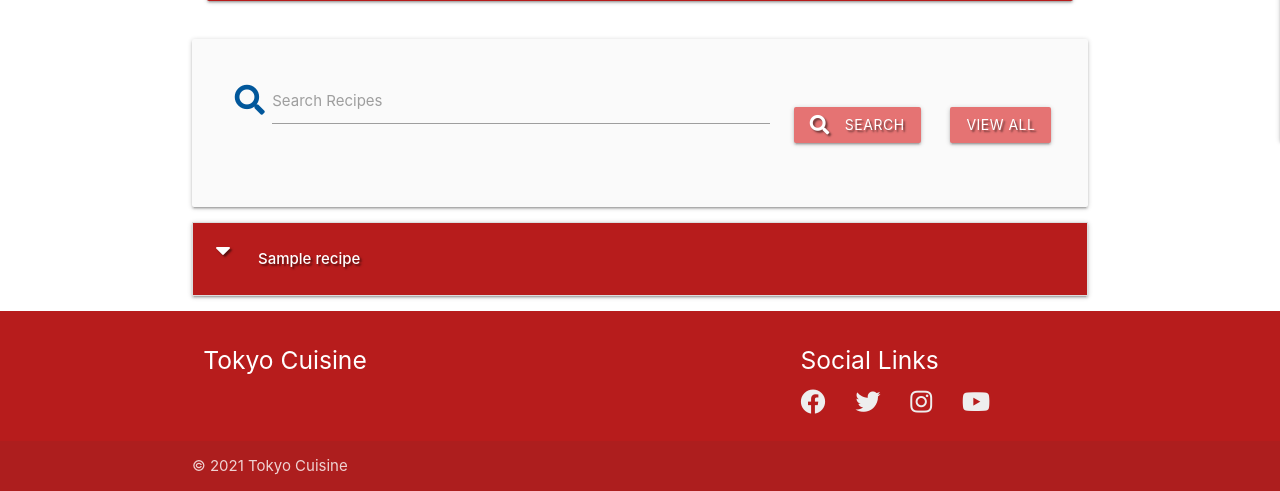
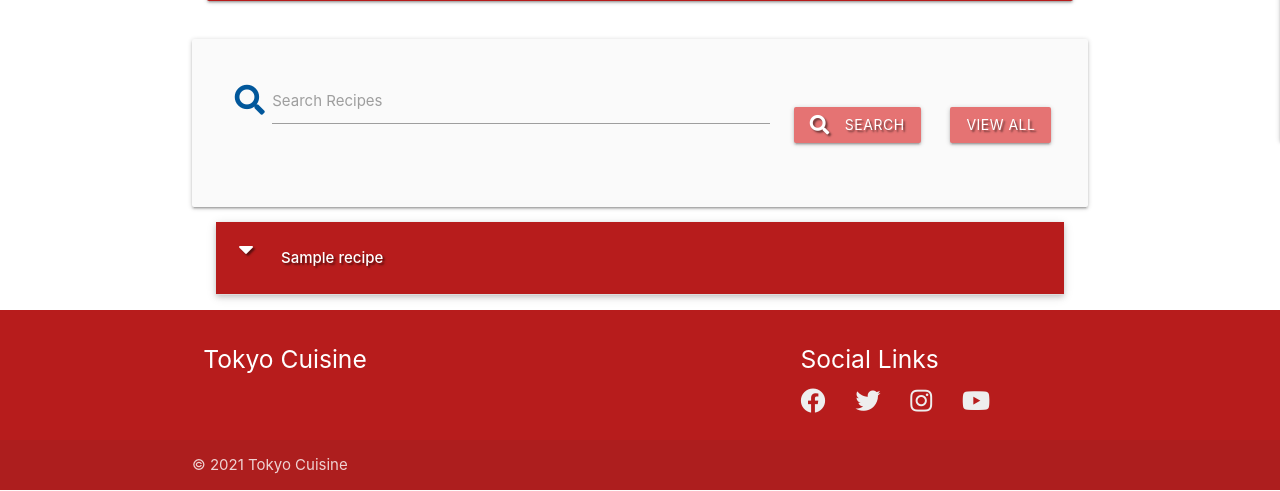
Before and after one commit to Code-Institute-Submissions/Shazaiib47-sarif-ms3-cookbook_SeptResub, a Flask app: page / in a window 1280 px wide. Shown: the part 719-1210 px from the top of the page. Run offline with Flask 2, Linux system fonts and the light colour scheme; grey boxes marked "Sample" are stand-in pictures; a database or web service that is not in the repository returns one stand-in record (values such as "Sample title"); some libraries are stand-ins or nearby versions.

Commit message:
Added the popout effect from materializecss which allows the accordion to have a transition

```diff
--- a/templates/recipes.html
+++ b/templates/recipes.html
@@ -80,7 +80,7 @@
 
     <!--Collapsible Accordion that drops down with recipe listing and their conditions-->
     {% if recipes|length > 0 %}
-    <ul class="collapsible">
+    <ul class="collapsible popout">
         {% for recipe in recipes %}
         <li>
             <div class="collapsible-header white-text red darken-4 text-shadow">
```
